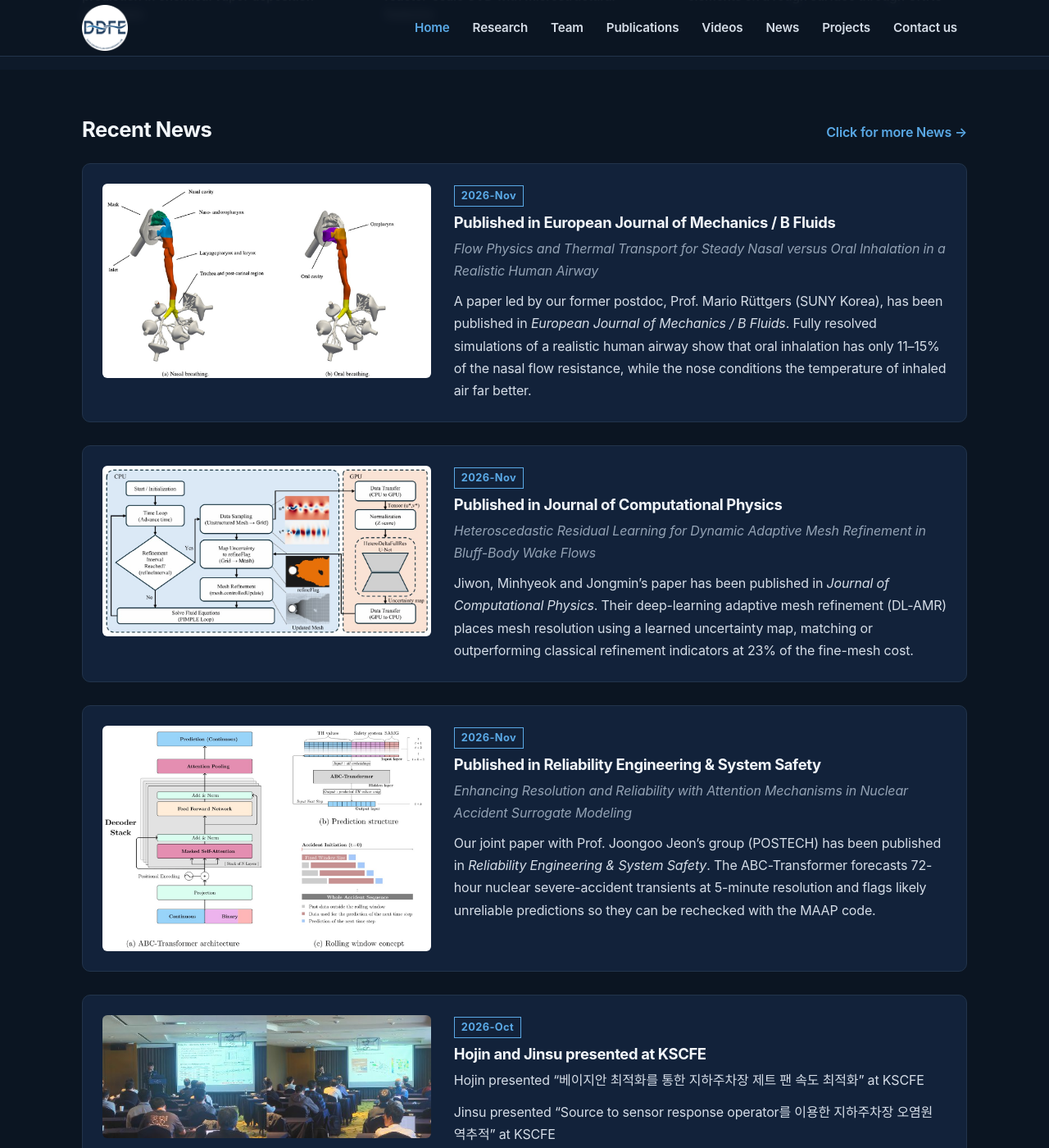
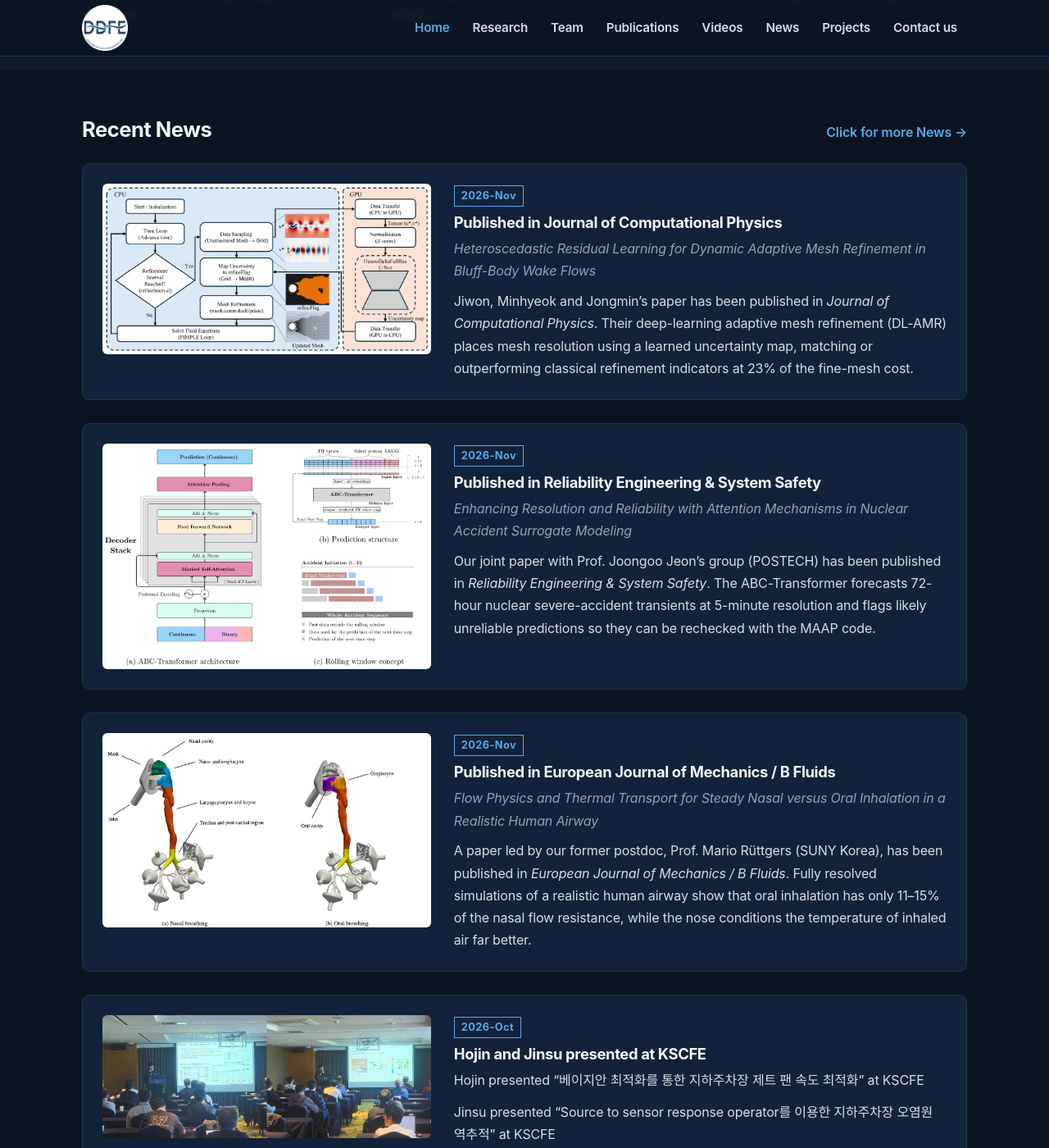
Before and after one commit to sanlee-ddfe/ddfe.github.io, a Jekyll site: the page built from index.html, in a window 1280 px wide and 1400 px high, scrolled down 1300 px. Shown: the whole window at 82% size. Built offline with Jekyll 4.4.1, drawn with Linux system fonts in a browser that asks for light colours; some web fonts are replaced; part of the change alters nothing that is shown.

Commit message:
Reorder November news: JCP, RESS, then EJMB
Co-Authored-By: Claude Opus 5.5 <noreply@anthropic.com>

```diff
--- a/_data/news.yml
+++ b/_data/news.yml
@@ -9,14 +9,6 @@
 #   body:     text in Markdown (optional) — use "|" for multiple lines
 #   images:   list of image paths under /assets/images/news/ (optional)
 # ------------------------------------------------------------
-
-- date: 2026-Nov
-  title: Published in European Journal of Mechanics / B Fluids
-  subtitle: Flow Physics and Thermal Transport for Steady Nasal versus Oral Inhalation in a Realistic Human Airway
-  body: |
-    A paper led by our former postdoc, Prof. Mario Rüttgers (SUNY Korea), has been published in *European Journal of Mechanics / B Fluids*. Fully resolved simulations of a realistic human airway show that oral inhalation has only 11–15% of the nasal flow resistance, while the nose conditions the temperature of inhaled air far better.
-  images:
-    - /assets/images/news/2026-11-ejmb-airway.jpg
 
 - date: 2026-Nov
   title: Published in Journal of Computational Physics
@@ -33,6 +25,14 @@
     Our joint paper with Prof. Joongoo Jeon's group (POSTECH) has been published in *Reliability Engineering & System Safety*. The ABC-Transformer forecasts 72-hour nuclear severe-accident transients at 5-minute resolution and flags likely unreliable predictions so they can be rechecked with the MAAP code.
   images:
     - /assets/images/news/2026-10-ress-abc-transformer.jpg
+
+- date: 2026-Nov
+  title: Published in European Journal of Mechanics / B Fluids
+  subtitle: Flow Physics and Thermal Transport for Steady Nasal versus Oral Inhalation in a Realistic Human Airway
+  body: |
+    A paper led by our former postdoc, Prof. Mario Rüttgers (SUNY Korea), has been published in *European Journal of Mechanics / B Fluids*. Fully resolved simulations of a realistic human airway show that oral inhalation has only 11–15% of the nasal flow resistance, while the nose conditions the temperature of inhaled air far better.
+  images:
+    - /assets/images/news/2026-11-ejmb-airway.jpg
 
 - date: 2026-Oct
   title: Hojin and Jinsu presented at KSCFE
```
